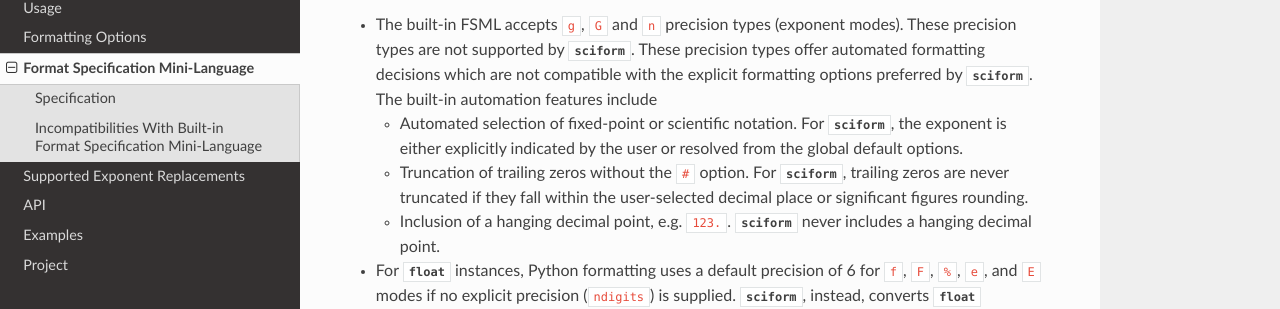
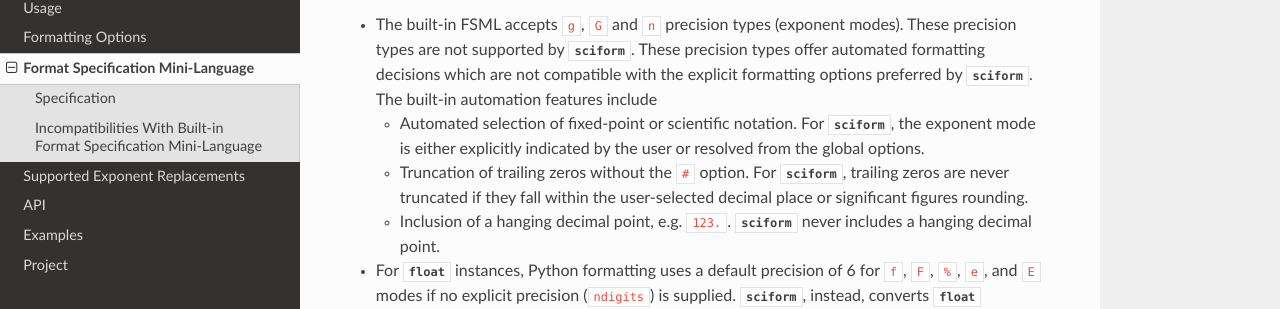
Before and after one commit to jagerber48/sciform, a Sphinx documentation site: the page built from docs/source/fsml.rst, in a window 1280 px wide and 900 px high, scrolled down 2316 px. Shown: the part 144-453 px from the top of the window. Built offline with Sphinx 7.4.7 and the Read the Docs theme 2.0.0, drawn with Linux system fonts in a browser that asks for light colours.

Commit message:
fsml.rst

```diff
--- a/docs/source/fsml.rst
+++ b/docs/source/fsml.rst
@@ -139,11 +139,11 @@ for scientific formatting.
   not compatible with the explicit formatting options preferred by
   :mod:`sciform`. The built-in automation features include
 
-  * Automated selection of fixed-point or scientific notation. For
-    :mod:`sciform`, the exponent is either explicitly indicated by the
-    user or resolved from the global default options.
-  * Truncation of trailing zeros without the ``#`` option. For
-    :mod:`sciform`, trailing zeros are never truncated if they fall
+  * Automated selection of fixed-point or scientific notation.
+    For :mod:`sciform`, the exponent mode is either explicitly indicated
+    by the user or resolved from the global options.
+  * Truncation of trailing zeros without the ``#`` option.
+    For :mod:`sciform`, trailing zeros are never truncated if they fall
     within the user-selected decimal place or significant figures
     rounding.
   * Inclusion of a hanging decimal point, e.g. ``123.``.
```
